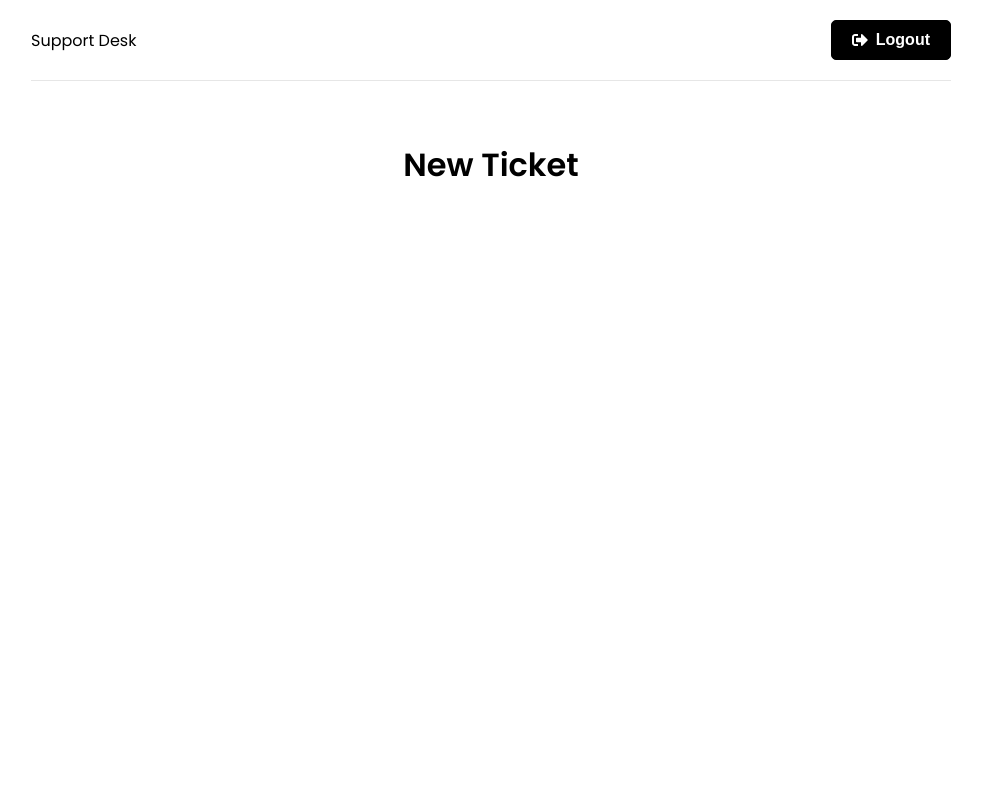
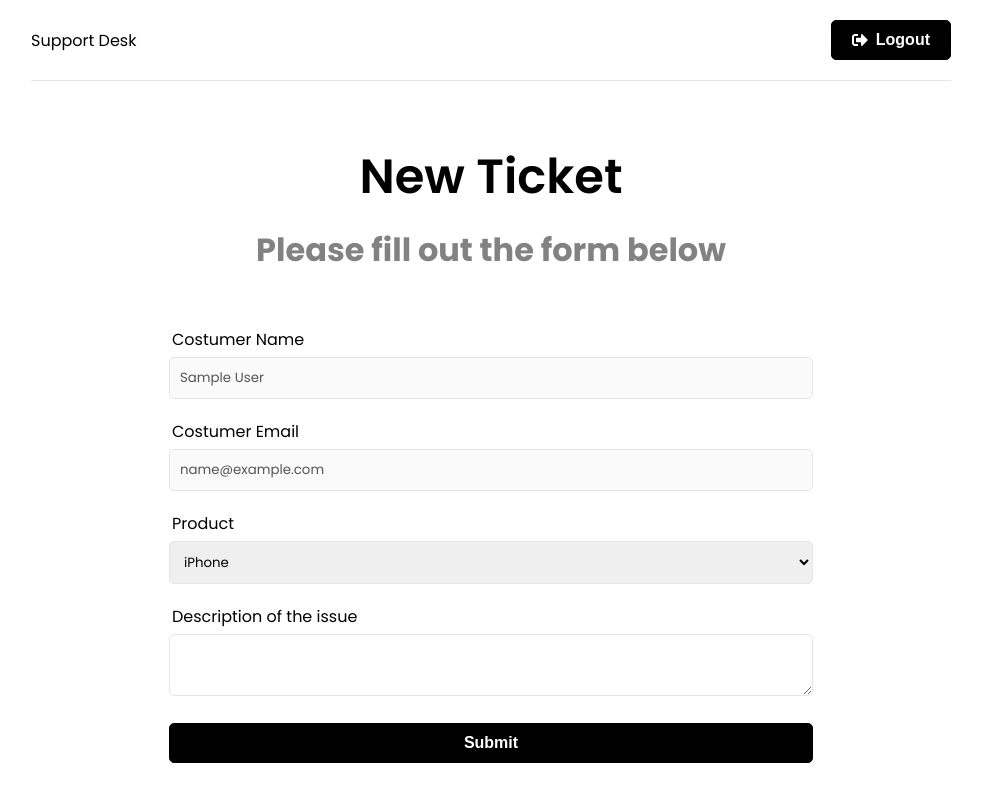
Before and after one commit to Leotrimbehrami/Support-Desk-App, a React (Create React App) app in the folder frontend/: page /new-ticket in a window 1280 px wide. Shown: the whole page, without its empty margins (149-1131 px from the left). Built offline with nearby package versions, Linux system fonts and the light colour scheme; sample sign-in values are in the browser's storage.

Commit message:
added form ticket

```diff
--- a/frontend/src/pages/NewTicket.jsx
+++ b/frontend/src/pages/NewTicket.jsx
@@ -1,10 +1,64 @@
+import { useState } from "react";
+import { useSelector } from "react-redux/es/hooks/useSelector";
 
 function NewTicket() {
+  const { user } = useSelector((state) => state.auth);
+  const [name, ] = useState(user.name);
+  const [email] = useState(user.email);
+  const [product, setProduct] = useState("");
+  const [description, setDescription] = useState("");
+
+  const onSubmit = (e) => {
+    e.preventDefault()
+  }
   return (
-    <div>
-      <h1>New Ticket</h1>
-    </div>
-  )
+    <>
+      <section className="heading">
+        <h1>New Ticket</h1>
+        <p>Please fill out the form below</p>
+      </section>
+
+      <section className='form'>
+        <div className='form-group'>
+          <label htmlFor='name'>Costumer Name</label>
+          <input type='text' className='form-controll' value={name} disabled />
+        </div>
+
+        <div className='form-group'>
+          <label htmlFor='name'>Costumer Email</label>
+          <input type='text' className='form-controll' value={email} disabled />
+        </div>
+        <form onSubmit={onSubmit}>
+          <div className='form-group'>
+            <label htmlFor='product'>Product</label>
+            <select
+              name='product'
+              id='product'
+              value={product}
+              onChange={(e) => setProduct(e.target.value)}>
+              <option value='iPhone'>iPhone</option>
+              <option value='MacBook Pro'>Macbook Pro</option>
+              <option value='iMac'>iMac</option>
+              <option value='iPad'>iPad</option>
+            </select>
+          </div>
+          <div className='form-group'>
+            <label htmlFor='description'>Description of the issue</label>
+            <textarea
+              name='description'
+              id='description'
+              value={description} onChange={(e) => setDescription(e.target.value)}
+              ></textarea>
+          </div>
+          <div className="form-group">
+            <button className="btn btn-block">
+              Submit
+            </button>
+          </div>
+        </form>
+      </section>
+    </>
+  );
 }
 
-export default NewTicket
+export default NewTicket;
```
